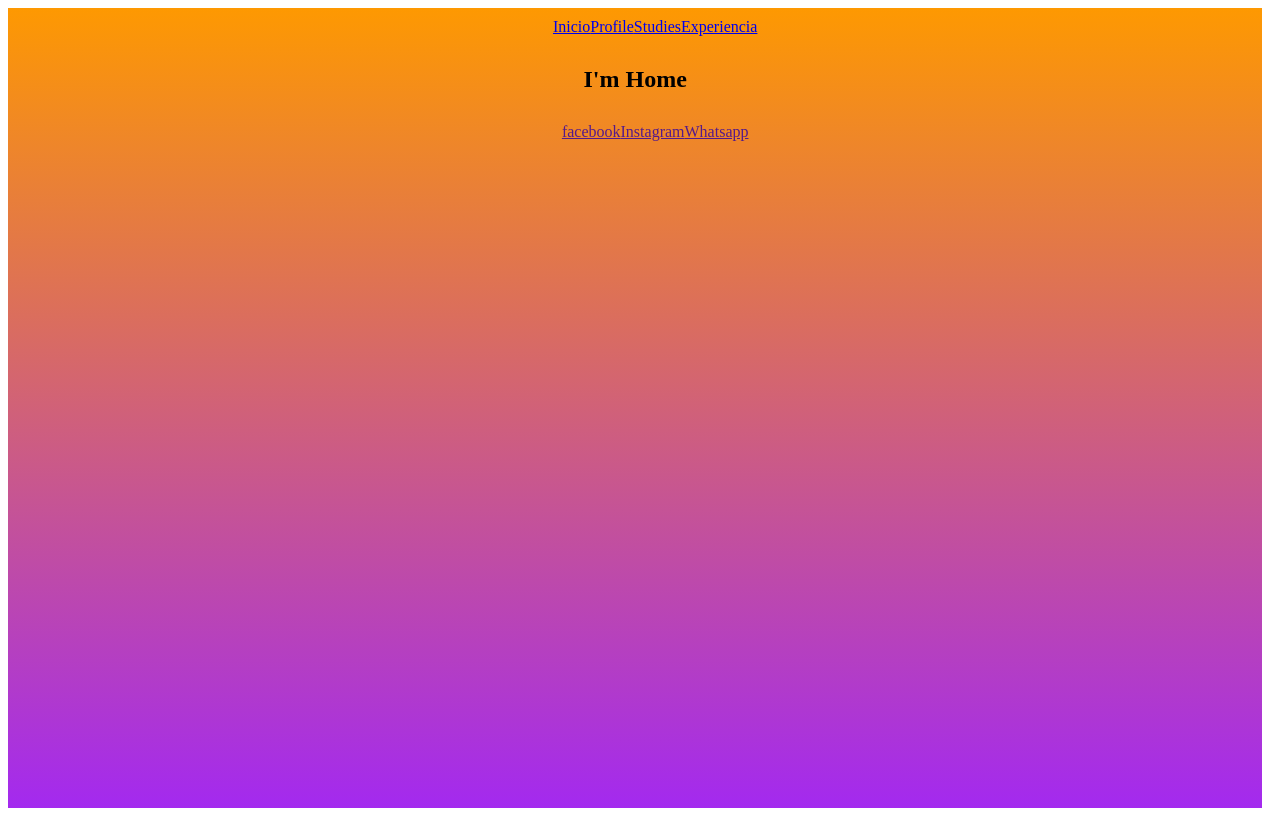
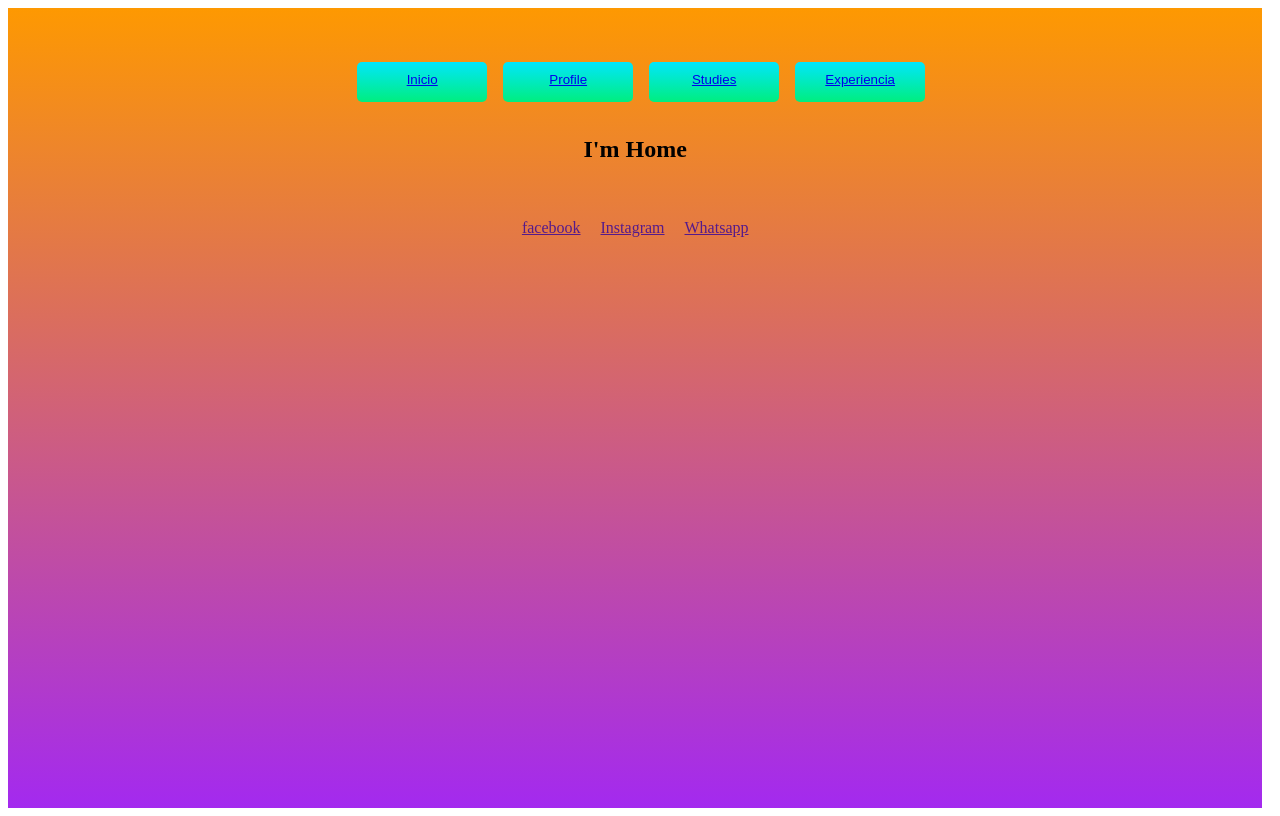
Before and after one commit to Andres234510/Portafolio_Andres_React, a React (Vite) app: page / in a window 1280 px wide. Built offline with nearby package versions, Linux system fonts and the light colour scheme.

Commit message:
Five commit

```diff
--- a/src/components/Layout/NavBarApp/NavBar.css
+++ b/src/components/Layout/NavBarApp/NavBar.css
@@ -4,4 +4,59 @@ ul{
     list-style: none;
     align-items: center;
     margin: 10px;
+    padding: 1rem;
   }
+
+  li{
+    margin: 10px;
+  }
+
+/* 12 */
+.btn-12{
+  border: none;
+  background-color: transparent;
+  width: 130px;
+  height: 40px;
+  margin: 0.5rem;
+  color: black;
+}
+.btn-12 span {
+  background: linear-gradient(0deg, rgb(0, 238, 127) 0%, rgb(2, 230, 251) 100%);
+  display: block;
+  position: absolute;
+  width: 130px;
+  height: 40px;
+  border-radius: 5px;
+  -webkit-box-sizing: border-box;
+  -moz-box-sizing: border-box;
+  box-sizing: border-box;
+  -webkit-transition: all .3s;
+  transition: all .3s;
+}
+.btn-12 span:nth-child(1) {
+  -webkit-transform: rotateX(90deg);
+  -moz-transform: rotateX(90deg);
+  transform: rotateX(90deg);
+  -webkit-transform-origin: 50% 50% -20px;
+  -moz-transform-origin: 50% 50% -20px;
+  transform-origin: 50% 50% -20px;
+}
+.btn-12 span:nth-child(2) {
+  -webkit-transform: rotateX(0deg);
+  -moz-transform: rotateX(0deg);
+  transform: rotateX(0deg);
+  -webkit-transform-origin: 50% 50% -20px;
+  -moz-transform-origin: 50% 50% -20px;
+  transform-origin: 50% 50% -20px;
+}
+.btn-12:hover span:nth-child(1) {
+  -webkit-transform: rotateX(0deg);
+  -moz-transform: rotateX(0deg);
+  transform: rotateX(0deg);
+}
+
+.btn-12:hover span:nth-child(2) {
+  -webkit-transform: rotateX(-90deg);
+  -moz-transform: rotateX(-90deg);
+  transform: rotateX(-90deg);
+}
--- a/src/components/Layout/NavBarApp/NavBar.jsx
+++ b/src/components/Layout/NavBarApp/NavBar.jsx
@@ -5,6 +5,9 @@ export const NavBar = () => {
         <nav>
             <ul>
                 <ItemNavBarHeader />
+                <ItemNavBarHeader enlace = {'/profile'} text={"Profile"}/>
+                <ItemNavBarHeader enlace = {'/studies'} text={"Studies"}/>
+                <ItemNavBarHeader enlace = {'/experience'} text={"Experiencia"}/>
             </ul>
         </nav>
     )
--- a/src/components/UI/ItemNavBar/ItemNavBarHeader/ItemNavBarHeader.css
+++ b/src/components/UI/ItemNavBar/ItemNavBarHeader/ItemNavBarHeader.css
@@ -1,4 +1,5 @@
-li{
+.LiHeader{
     margin: 20px;
     cursor: pointer;
+    padding: 1rem;
   }
--- a/src/components/UI/ItemNavBar/ItemNavBarHeader/ItemNavBarHeader.jsx
+++ b/src/components/UI/ItemNavBar/ItemNavBarHeader/ItemNavBarHeader.jsx
@@ -1,12 +1,14 @@
 import { NavLink } from "react-router-dom";
 
-export const ItemNavBarHeader = () =>{
+export const ItemNavBarHeader = ({enlace = '/', text = 'Inicio', }) =>{
     return (
-        <>
-        <li><NavLink to="/">Inicio</NavLink></li>
-        <li><NavLink to="/profile">Profile</NavLink></li>
-        <li><NavLink to="/studies">Studies</NavLink></li>
-        <li><NavLink to="/experience">Experiencia</NavLink></li>
-        </>
+        <button className="custom-btn btn-12">
+            <span><NavLink to={enlace}>Click</NavLink></span>
+            <span>
+            <li className="LiHeader"><NavLink to={enlace}>{text}</NavLink></li>
+            </span>
+        </button>
+
+
     )
 }
```
